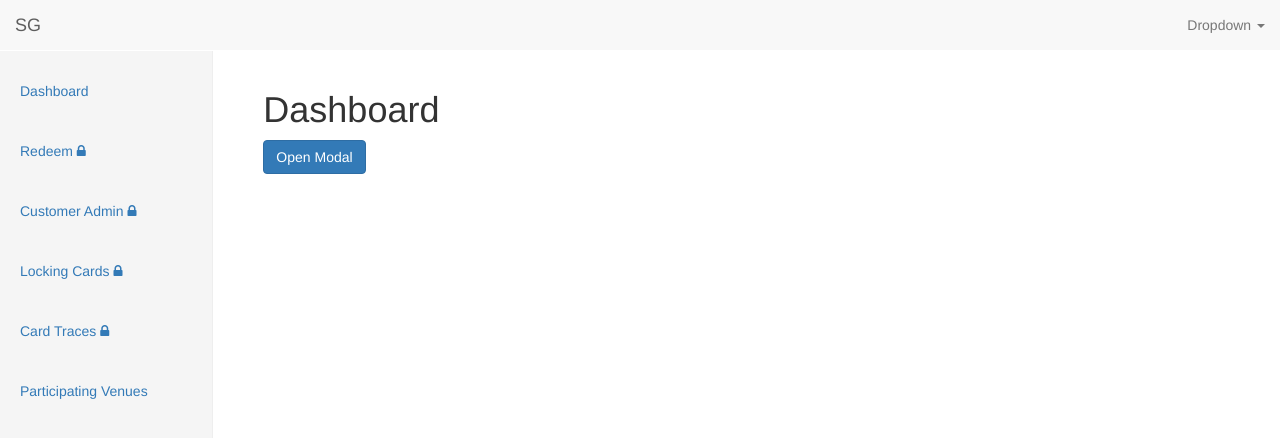
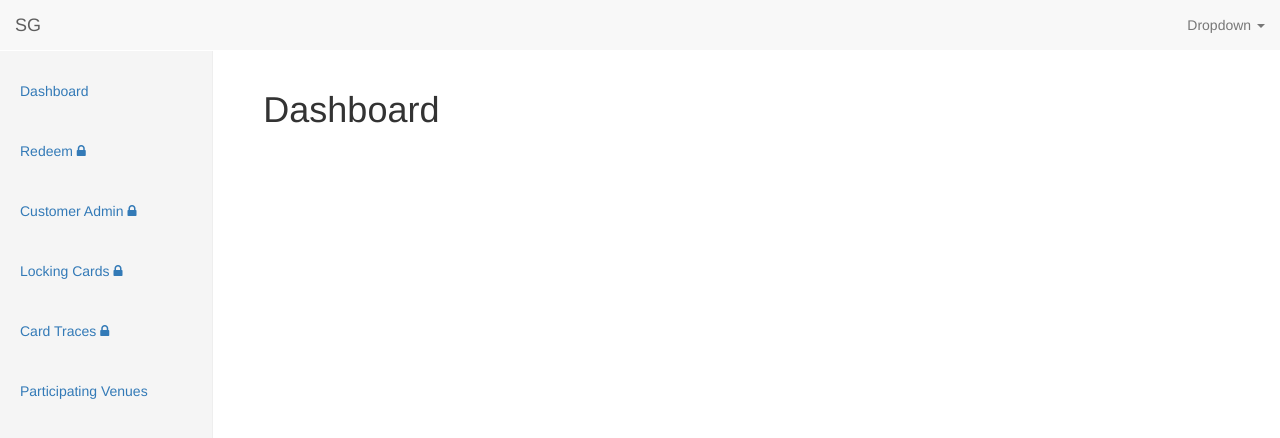
Before and after one commit to RyanSpears/sg-login-screen, a website: page index.html in a window 1280 px wide. Drawn offline with Linux system fonts and the light colour scheme.

Commit message:
Removed open modal button from index.html. No longer required.

```diff
--- a/index.html
+++ b/index.html
@@ -33,7 +33,6 @@
         <div ng-include="'/client/app/scripts/sidebar/sidemenu.html'"></div>
         <div class="col-md-10 col-md-offset-2 main" ng-controller="security as vm">
             <div ui-view=""></div>
-            <button class="btn btn-primary" ng-click="vm.openModal()">Open Modal</button>
         </div>
     </div>
 </body>
```
